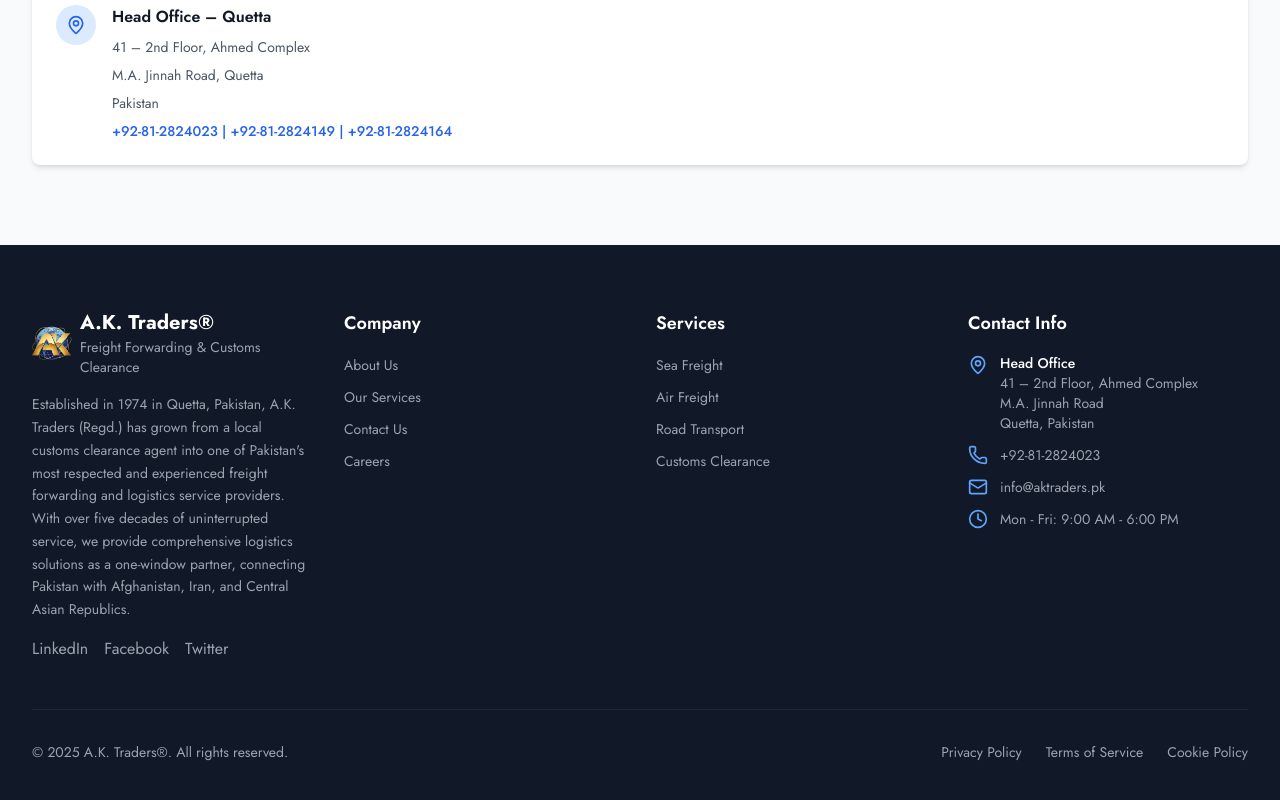
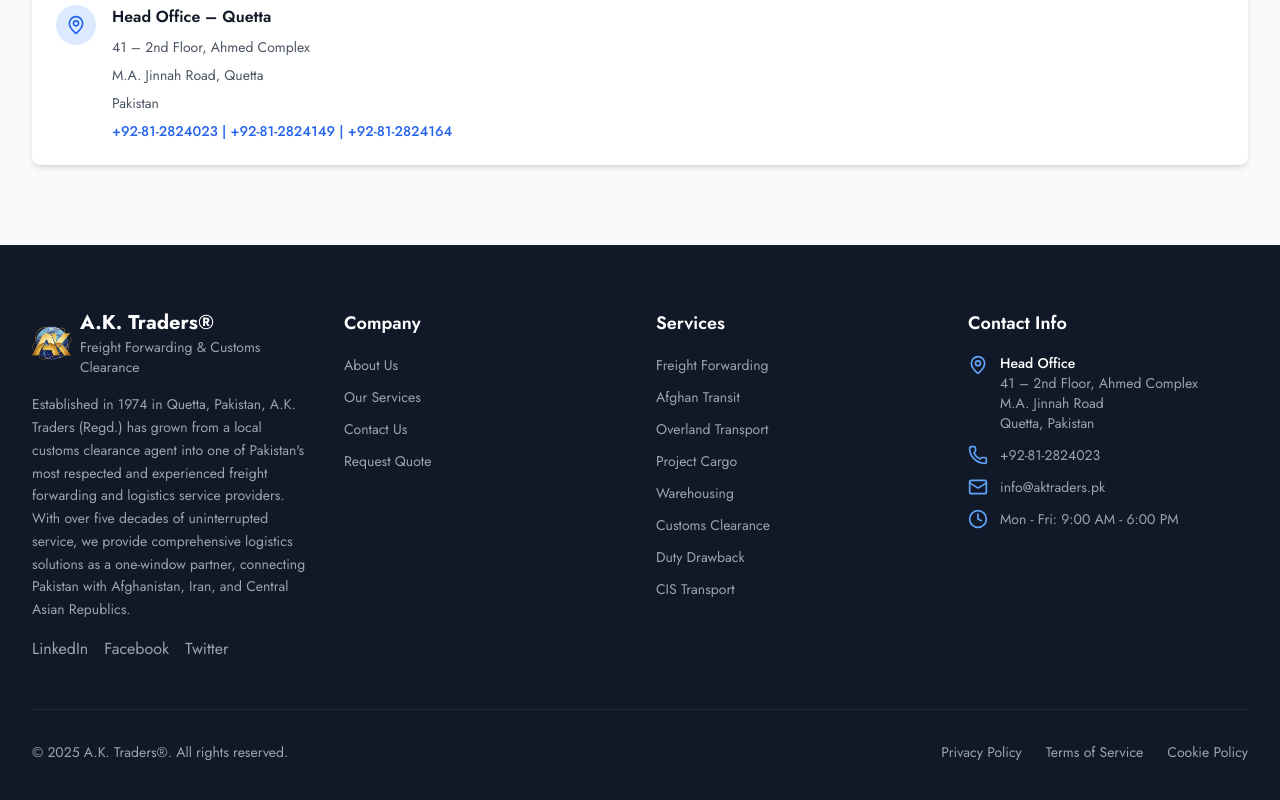
Before and after one commit to osamaqaseem39/aktraders, a Next.js app: page / in a window 1280 px wide. Shown: the part 7425-8225 px from the top of the page. Built offline with nearby package versions, Linux system fonts and the light colour scheme.

Commit message:
Update footer services to match current company services

```diff
--- a/src/components/layout/footer.tsx
+++ b/src/components/layout/footer.tsx
@@ -8,18 +8,22 @@
     { name: "About Us", href: "/about" },
     { name: "Our Services", href: "/services" },
     { name: "Contact Us", href: "/contact" },
-    { name: "Careers", href: "/careers" },
+    { name: "Request Quote", href: "/quote" },
   ],
   services: [
-    { name: "Sea Freight", href: "/services/sea-freight" },
-    { name: "Air Freight", href: "/services/air-freight" },
-    { name: "Road Transport", href: "/services/road-transport" },
+    { name: "Freight Forwarding", href: "/services/freight-forwarding" },
+    { name: "Afghan Transit", href: "/services/afghan-transit-trade" },
+    { name: "Overland Transport", href: "/services/overland-transportation" },
+    { name: "Project Cargo", href: "/services/project-logistics" },
+    { name: "Warehousing", href: "/services/warehousing-cfs" },
     { name: "Customs Clearance", href: "/services/customs-clearance" },
+    { name: "Duty Drawback", href: "/services/duty-drawback" },
+    { name: "CIS Transport", href: "/services/cis-transportation" },
   ],
   support: [
     { name: "Request Quote", href: "/quote" },
-    { name: "Help Center", href: "/help" },
-    { name: "Documentation", href: "/docs" },
+    { name: "Contact Us", href: "/contact" },
+    { name: "About Us", href: "/about" },
   ],
   legal: [
     { name: "Privacy Policy", href: "/privacy" },
```
